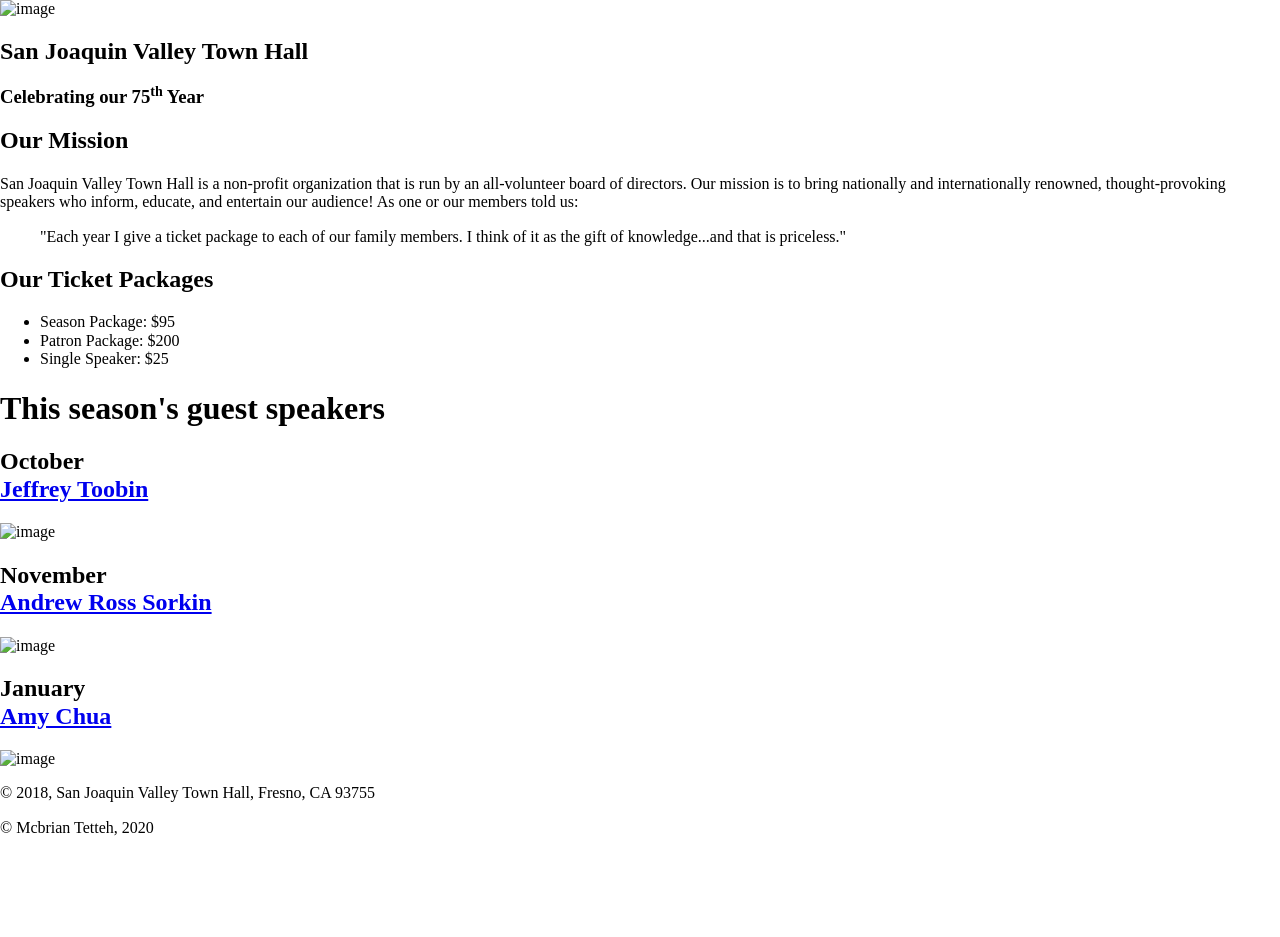
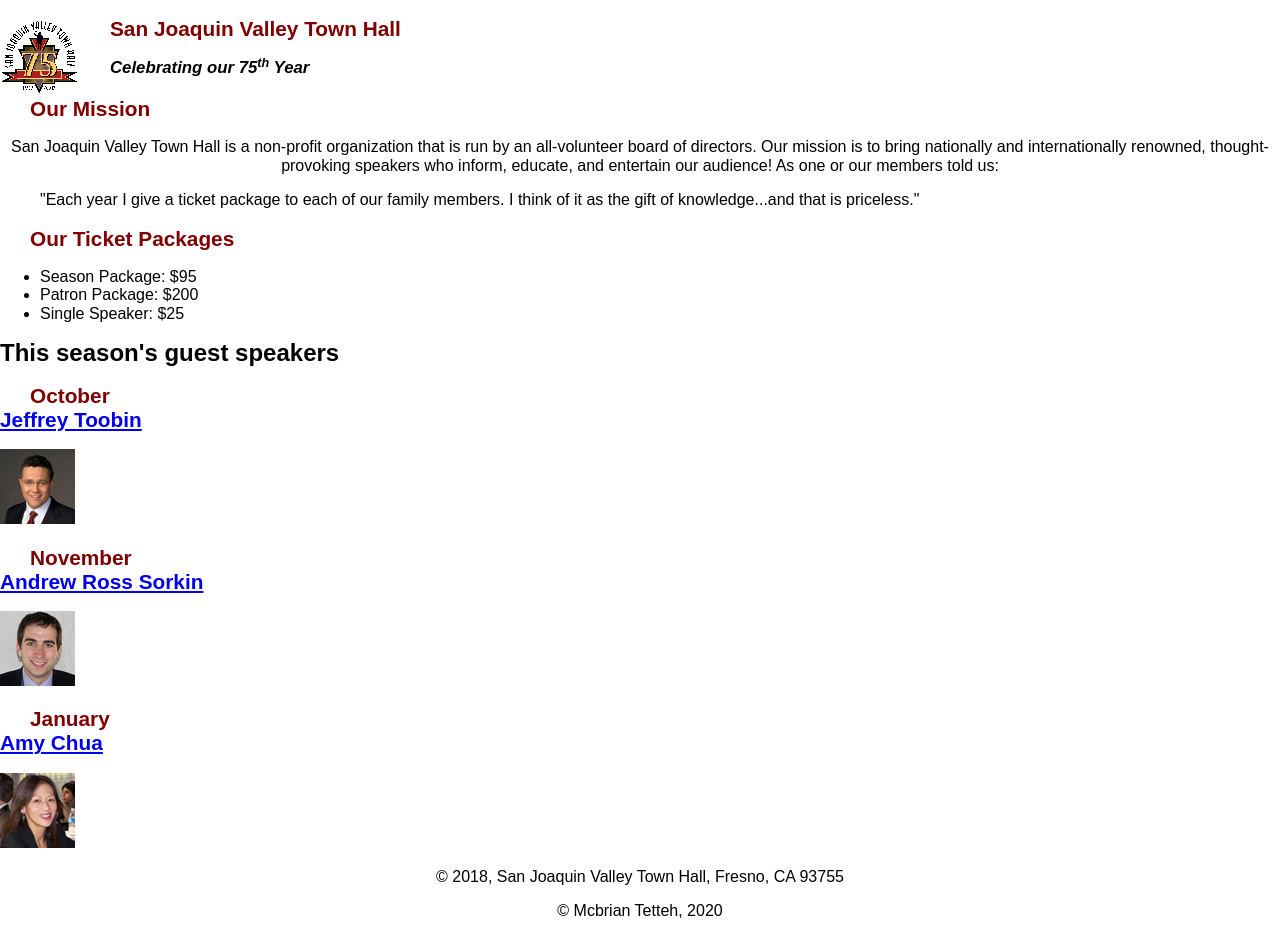
Before and after one commit to mt485/A08B, a plain HTML site: page index.html in a window 1280 px wide. Before the commit the page ends 853 px from the top, so only its background shows below. Drawn offline with nearby package versions, Linux system fonts and the light colour scheme.

Commit message:
My third commit

```diff
--- a/index.html
+++ b/index.html
@@ -4,14 +4,14 @@
 <head>
 	<meta charset="utf-8">
 	<title>San Joaquin Valley Town Hall</title>
-	<link rel="shortcut icon" href="images/favicon.ico">
+	<link rel="shortcut icon" href="favicon.ico">
 </head>
 
 <body>
 	<header>
-		<img src="images/town_hall_logo.gif" alt="image" height="80">
-		<link rel="stylesheet" href="styles/normalize.css">
-		<link rel="stylesheet" href="styles/main.css">
+		<img src="town_hall_logo.gif" alt="image" height="80">
+		<link rel="stylesheet" href="normalize.css">
+		<link rel="stylesheet" href="main.css">
 		<h2>San Joaquin Valley Town Hall</h2>
 		<h3>Celebrating our <span class= "shadow">75<sup>th</sup> </span>Year</h3>
 	</header>
@@ -34,14 +34,14 @@
 
 		<h1>This season's guest speakers</h1>
 
-		<h2>October <br><a href = "speakers/toobin.html">Jeffrey Toobin</a></h2>
-		<img src="images/toobin75.jpg" alt = "image" height="75">
+		<h2>October <br><a href = "toobin.html">Jeffrey Toobin</a></h2>
+		<img src="toobin75.jpg" alt = "image" height="75">
 
-		<h2>November <br><a href = "speakers/sorkin.html">Andrew Ross Sorkin</a></h2>
-		<img src="images/sorkin75.jpg" alt = "image" height="75">
+		<h2>November <br><a href = "sorkin.html">Andrew Ross Sorkin</a></h2>
+		<img src="sorkin75.jpg" alt = "image" height="75">
 
-		<h2>January <br><a href = "speakers/chua.html">Amy Chua</a></h2>
-		<img src="images/chua75.jpg" alt = "image" height="75">
+		<h2>January <br><a href = "chua.html">Amy Chua</a></h2>
+		<img src="chua75.jpg" alt = "image" height="75">
 	</main>
 	<footer>
 		<p>&copy; 2018, San Joaquin Valley Town Hall, Fresno, CA 93755</p>
--- /dev/null
+++ b/main.css
@@ -0,0 +1,50 @@
+/* the styles for the elements */
+body {
+	font-family: Arial, Helvetica, sans-serif;
+    font-size: 100%;
+}
+
+/* the styles for the header */
+header img {
+	float: left;
+}
+h2{
+	font-size: 170%;
+	color: #800000;
+	text-indent: 30px;
+}
+h3{
+	font-size: 130%;
+	font-style: italic;
+	text-indent: 30px;
+}
+/* the styles for the section */
+main {
+	clear: left;
+}
+h1{
+	font-size: 150%;
+
+}
+h2{
+	font-size: 130%;
+	color: #800000;
+}
+h3{
+	font-size: 105%;
+}
+a:hover{
+	font-style: italic;
+}
+
+
+
+
+
+/* the styles for the footer */
+p{
+	text-align: center;
+}
+.shadow{
+	text-shadow: #800000;
+}
```
Also changed, not shown: town_hall_1/index.html (deleted, +0 -51 lines), town_hall_1/images/chua75.jpg (deleted), town_hall_1/images/sorkin75.jpg (deleted), town_hall_1/images/toobin75.jpg (deleted), town_hall_1/images/town_hall_logo.gif (deleted).
